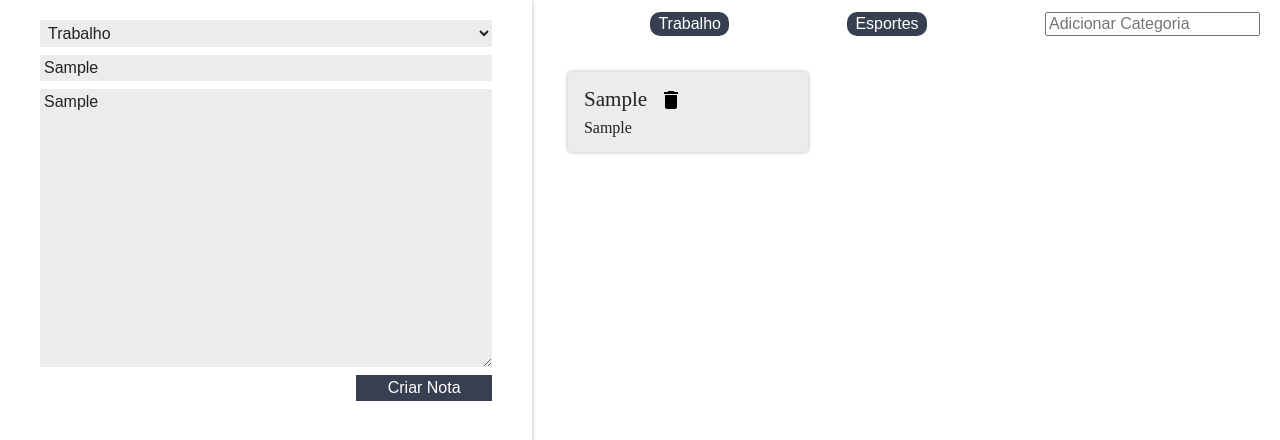
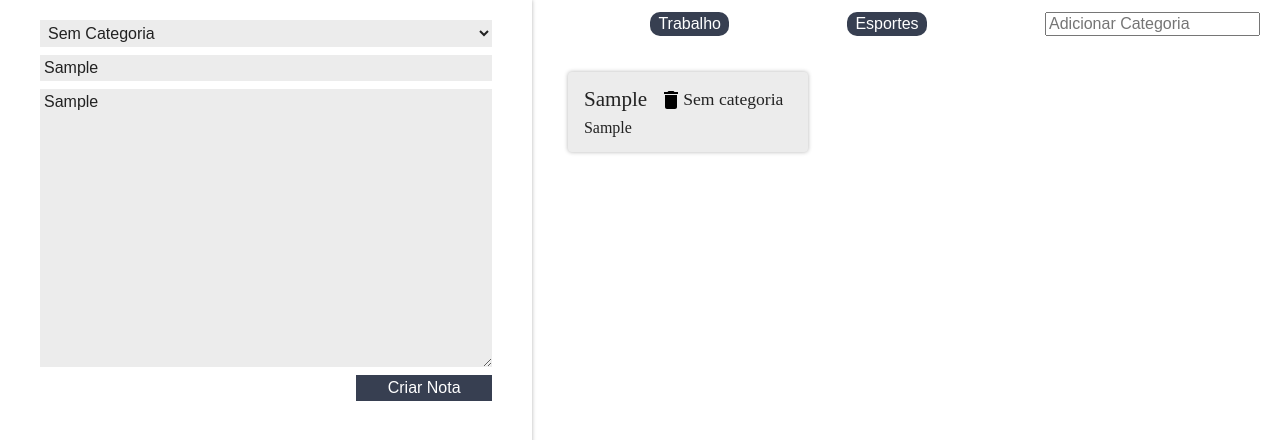
Before and after one commit to RenatoFrancisco/curso-react, a React (Create React App) app: page / in a window 1280 px wide. Both pictures are taken after typing "Sample", "Sample" into the empty fields and a click on the button "Criar Nota". Shown: the top 440 px of the page. Built offline with nearby package versions, Linux system fonts and the light colour scheme.

Commit message:
Adicionando categorias aos cards

```diff
--- a/src/App.js
+++ b/src/App.js
@@ -15,11 +15,11 @@
     };
   }
 
-  criarNota(titulo, texto) {
-    const novaNota = {titulo, texto};
+  criarNota(titulo, texto, categoria) {
+    const novaNota = { titulo, texto, categoria };
     const novoArrayNotas = [...this.state.notas, novaNota];
     const novoEstado = {
-      notas:novoArrayNotas
+      notas: novoArrayNotas
     };
 
     this.setState(novoEstado)
--- a/src/components/CardNota/CardNota.jsx
+++ b/src/components/CardNota/CardNota.jsx
@@ -15,6 +15,7 @@
         <header className="card-nota_cabecalho">
           <h3 className="card-nota_titulo">{this.props.titulo}</h3>
           <DeleteSVG onClick={this.apagar.bind(this)}/>
+          <h4>{this.props.categoria}</h4>
         </header>
         <p className="card-nota_texto">{this.props.texto}</p>
       </section>
--- a/src/components/FormularioCadastro/FormularioCadastro.jsx
+++ b/src/components/FormularioCadastro/FormularioCadastro.jsx
@@ -6,6 +6,7 @@
     super(props);
     this.titulo = '';
     this.texto = '';
+    this.categoria = 'Sem categoria';
   }
 
   _handleMudancatitulo(evento) {
@@ -16,10 +17,15 @@
     this.texto = evento.target.value;
   }
 
+  _handleMudancaCategoria(evento) {
+    evento.stopPropagation();
+    this.categoria = evento.target.value;
+  }
+
   _criarNota(evento) {
     evento.preventDefault();
     evento.stopPropagation();
-    this.props.criarNota(this.titulo, this.texto);
+    this.props.criarNota(this.titulo, this.texto, this.categoria);
   }
 
   render() {
@@ -27,7 +33,11 @@
       <form className="form-cadastro"
         onSubmit={this._criarNota.bind(this)}
       >
-        <select className="form-cadastro_input">
+        <select
+          className="form-cadastro_input"
+          onChange={this._handleMudancaCategoria.bind(this)}
+        >
+          <option>Sem Categoria</option>
           {this.props.categorias.map(categoria => {
             return <option>{categoria}</option>
           })}
--- a/src/components/ListaDeNotas/ListaDeNotas.jsx
+++ b/src/components/ListaDeNotas/ListaDeNotas.jsx
@@ -15,6 +15,7 @@
                 apagarNota={this.props.apagarNota}
                 titulo={nota.titulo}
                 texto={nota.texto}
+                categoria={nota.categoria}
               />
             </li>
           );
```
